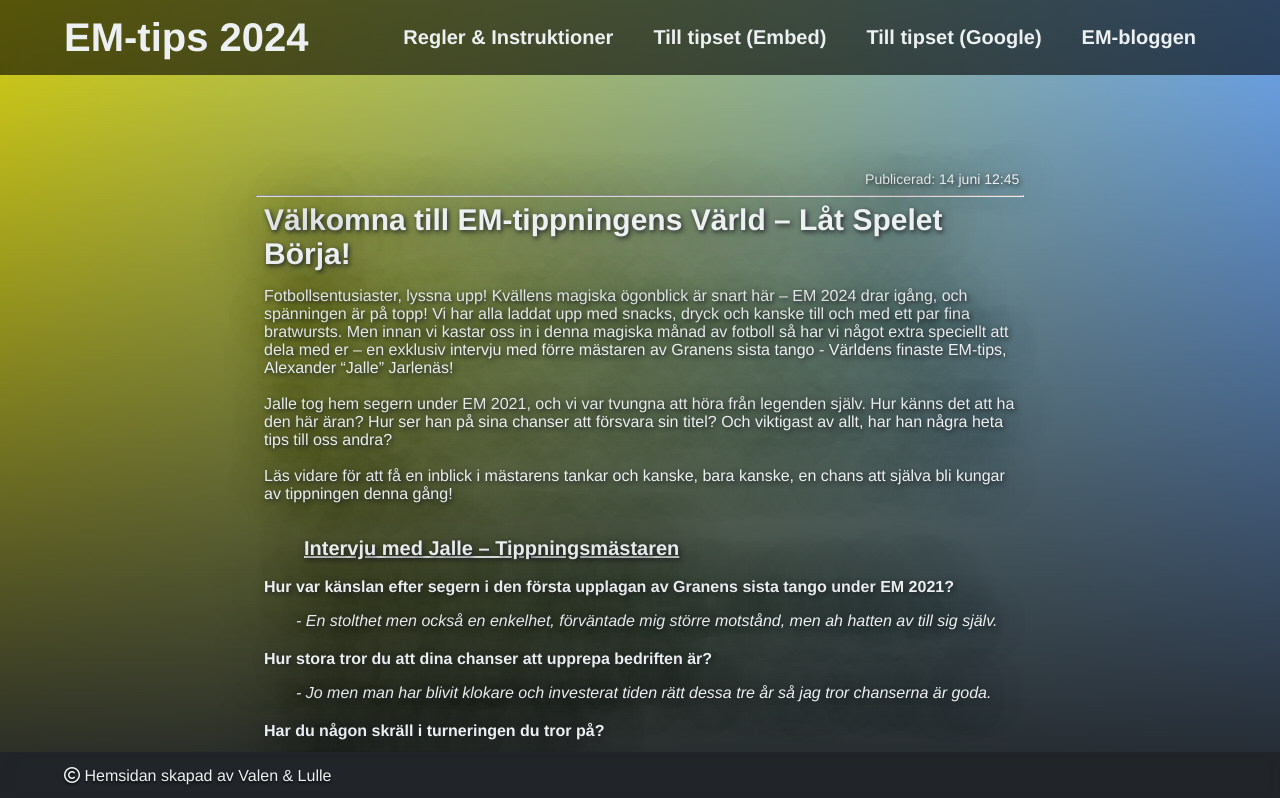
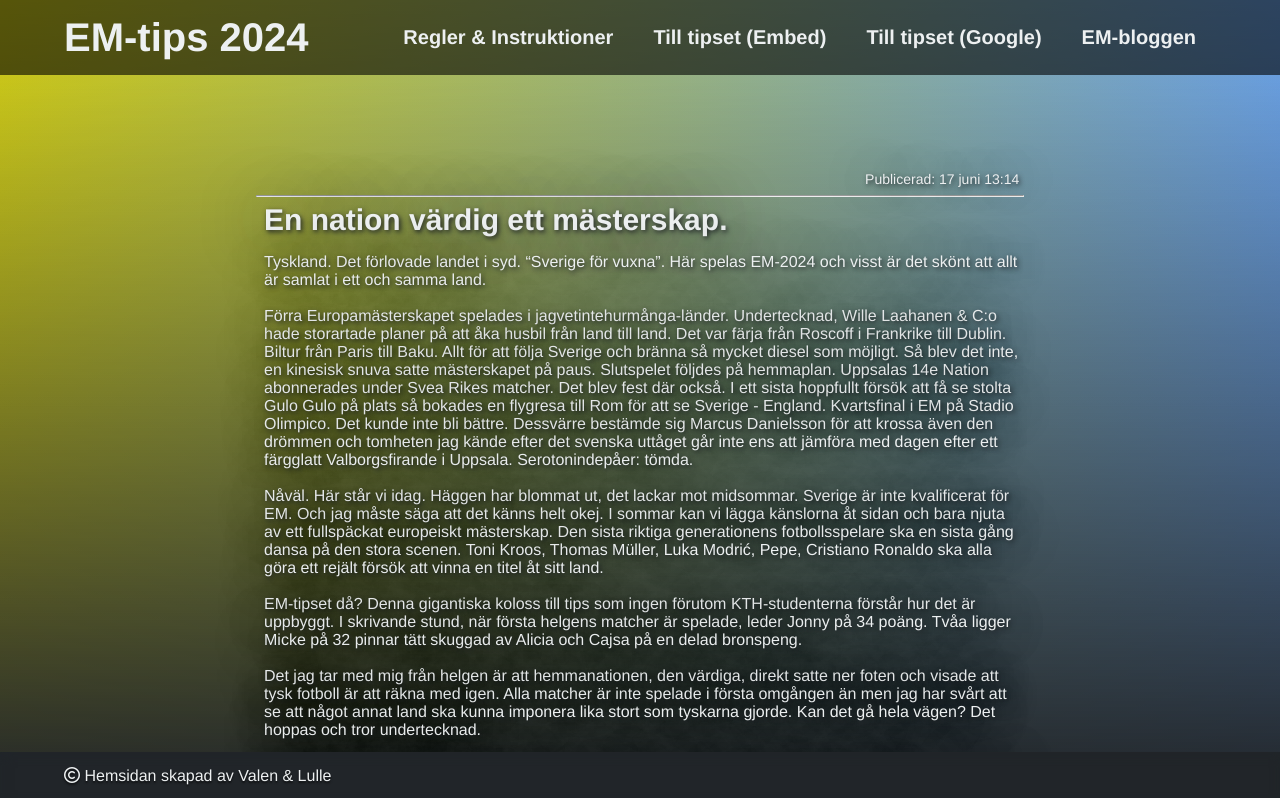
Before and after one commit to Frosslund/emtips2021excel, a React (Create React App) app: page /blogg in a window 1280 px wide. Shown: the top 798 px of the page. Built offline with nearby package versions, Linux system fonts and the light colour scheme; no server answers.

Commit message:
new blog

```diff
--- a/src/BloggView.js
+++ b/src/BloggView.js
@@ -3,6 +3,31 @@ import React from 'react'
 const BloggView = () => {
     return (
         <div className="blogg-page">
+            <div className="blogg-item">
+                <p id="timepublish">Publicerad: 17 juni 13:14 </p>
+                <hr />
+                <h2>En nation värdig ett mästerskap.</h2>
+
+                <p>
+                Tyskland. Det förlovade landet i syd. “Sverige för vuxna”. Här spelas EM-2024 och visst är det skönt att allt är samlat i ett och samma land.
+                <br /><br />
+                Förra Europamästerskapet spelades i jagvetintehurmånga-länder. Undertecknad, Wille Laahanen & C:o hade storartade planer på att åka husbil från land till land. Det var färja från Roscoff i Frankrike till Dublin. Biltur från Paris till Baku. Allt för att följa Sverige och bränna så mycket diesel som möjligt. Så blev det inte, en kinesisk snuva satte mästerskapet på paus. Slutspelet följdes på hemmaplan. Uppsalas 14e Nation abonnerades under Svea Rikes matcher. Det blev fest där också. I ett sista hoppfullt försök att få se stolta Gulo Gulo på plats så bokades en flygresa till Rom för att se Sverige - England. Kvartsfinal i EM på Stadio Olimpico. Det kunde inte bli bättre. Dessvärre bestämde sig Marcus Danielsson för att krossa även den drömmen och tomheten jag kände efter det svenska uttåget går inte ens att jämföra med dagen efter ett färgglatt Valborgsfirande i Uppsala. Serotonindepåer: tömda.
+                <br /><br />
+                Nåväl. Här står vi idag. Häggen har blommat ut, det lackar mot midsommar. Sverige är inte kvalificerat för EM. Och jag måste säga att det känns helt okej. I sommar kan vi lägga känslorna åt sidan och bara njuta av ett fullspäckat europeiskt mästerskap. Den sista riktiga generationens fotbollsspelare ska en sista gång dansa på den stora scenen. Toni Kroos, Thomas Müller, Luka Modrić, Pepe, Cristiano Ronaldo ska alla göra ett rejält försök att vinna en titel åt sitt land.
+                <br /><br />
+                EM-tipset då? Denna gigantiska koloss till tips som ingen förutom KTH-studenterna förstår hur det är uppbyggt. I skrivande stund, när första helgens matcher är spelade, leder Jonny på 34 poäng. Tvåa ligger Micke på 32 pinnar tätt skuggad av Alicia och Cajsa på en delad bronspeng.
+                <br /><br />
+                Det jag tar med mig från helgen är att hemmanationen, den värdiga, direkt satte ner foten och visade att tysk fotboll är att räkna med igen. Alla matcher är inte spelade i första omgången än men jag har svårt att se att något annat land ska kunna imponera lika stort som tyskarna gjorde. Kan det gå hela vägen? Det hoppas och tror undertecknad.
+                <br /><br />
+                Ungern-Schweiz spelades på lördagen och många som såg Magyarerna för tre år sedan trodde nog att de skulle kunna bygga vidare på sina senaste framgångar. Så blev det inte. Schweiz, med den självförtroendeuppumpade Leverkusen-generalen Granit Xhaka i spetsen vann utan snack.
+                <br /><br />
+                Italien vände och vann mot Albanien, en ny försvarsgeneral i Riccardo Calafiori visade upp sig för mainstreammedia. Spanien vann övertygande mot Kroatien, tänk vad bra det går när man spelar bollen i djupled.
+                <br /><br />
+                Helgens huvudnummer sparades till sist. England - Serbien. En match som många i det här landet var uppspelta inför. England levde upp till förväntningarna i en knapp halvlek. Högt bolltempo, snabb återerövring, fart och fläkt på kanterna. Alla tjejers favorit Jude Bellingham öppnade EM-kontot på ett mäktigt sätt. Det är kul att se att någon från den yngre generationen kan nicka. Efter paus sprakade det inte lika mycket om de tre lejonen. Serbien borde och skulle tagit en poäng i den här matchen och engelsmännen kan vara långt ifrån nöjda med spelet i den andra halvleken. Men vissa hävdar ju att man inte ska öppna för starkt i ett mästerskap för att kunna gå hela vägen. Italien vann dock sin premiär övertygande i förra europamästerskapet så det är väl vad det är med den “regeln”. Det återstår att se hur det går för England och det återstår att se hur det går i EM-tipset. Nu är det igång iallafall. Kulan är i luften. Undertecknad, som för närvarande parkerar på en tydlig sistaplats i tipset, vet att allt avgörs i finalen. Det är långt kvar. Men för guds skull se till att ta vara på den här tiden. Gruppspelstiderna är den bästa av tider, den värsta av tider, förnuftets tid, en tid av dumdristighet, en epok av tro, en epok av skepsis. Tre matcher om dagen i över en vecka. Se till att inte boka upp er på något under kommande veckorna. Sitt inne och kolla på fotboll.
+                <br /><br />
+                </p>
+                <p id="author"><i class="fas fa-pencil-alt"></i>: <strong>Per Kivijärvi</strong> <a href = "mailto: perolofkivijarvi@gmail.com"><i class="far fa-envelope"></i></a></p>
+            </div>
             <div className="blogg-item">
                 <p id="timepublish">Publicerad: 14 juni 12:45 </p>
                 <hr />
```
Also changed, not shown: 1 other file (tests, documents, lock files or other folders).
